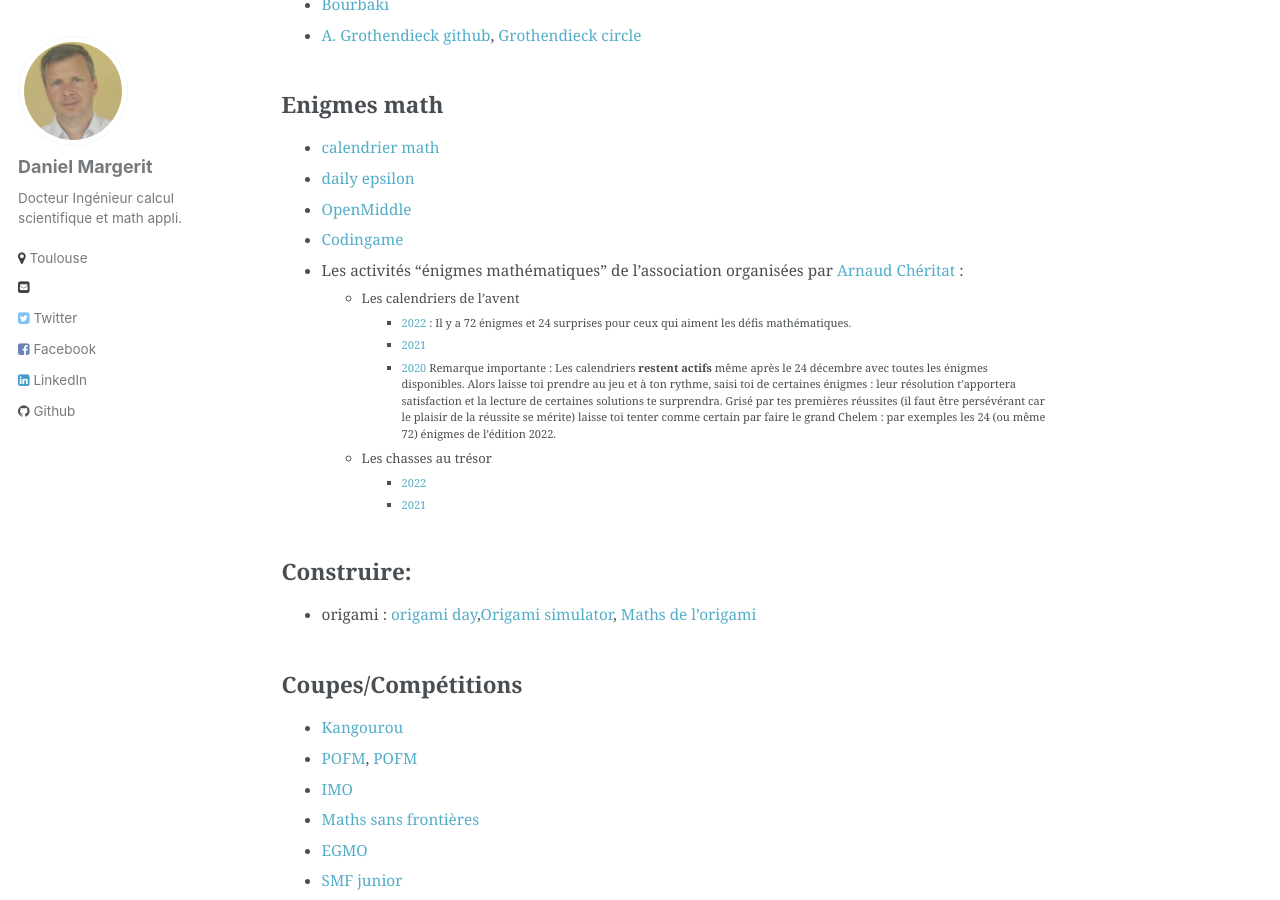
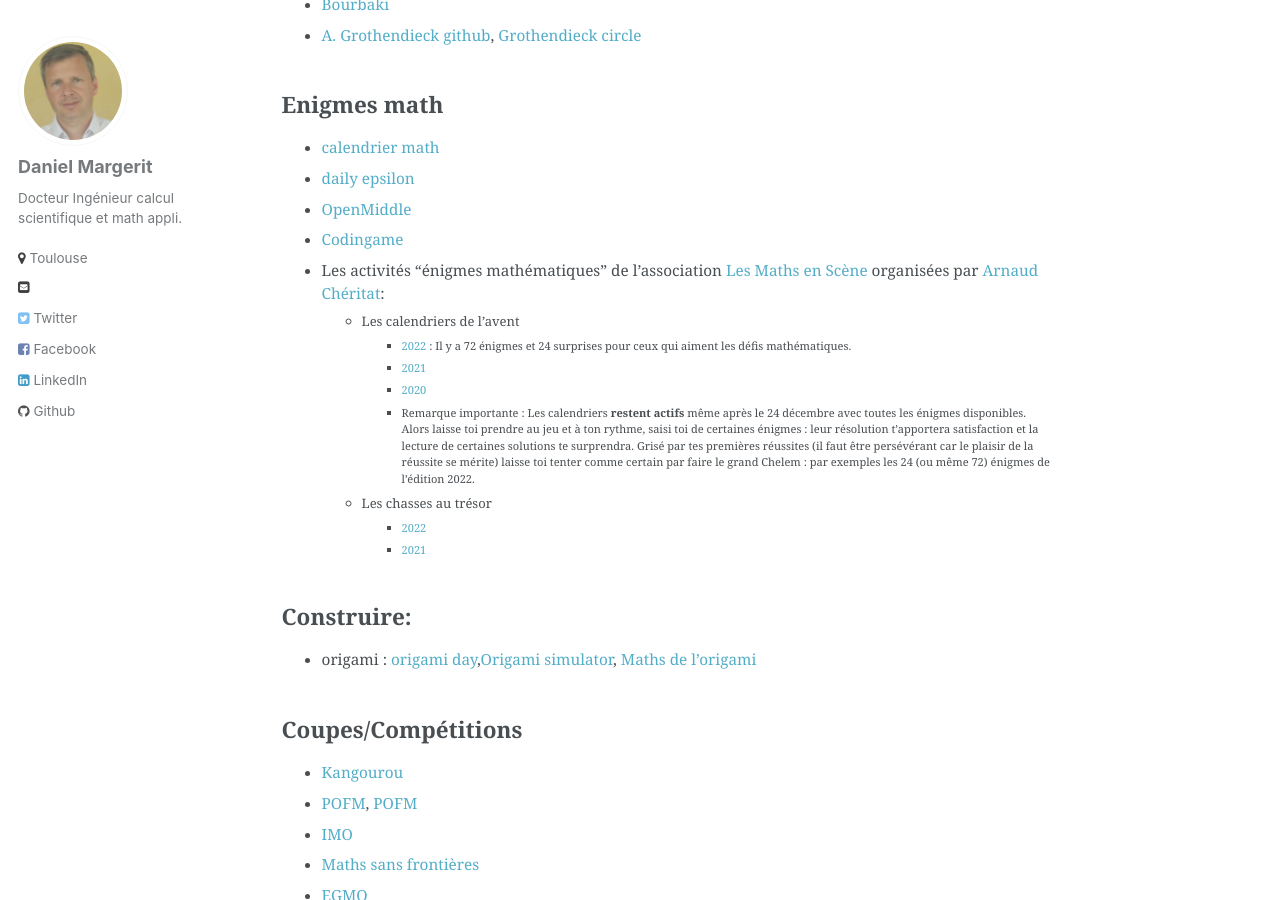
Before and after one commit to danielmargerit/danielmargerit.github.io, a Jekyll site: the page built from _pages/like.md, in a window 1280 px wide and 900 px high, scrolled down 5129 px. Built offline with Jekyll 4.4.1, drawn with Linux system fonts in a browser that asks for light colours.

Commit message:
tipo correction

```diff
--- a/_pages/like.md
+++ b/_pages/like.md
@@ -168,12 +168,12 @@ header:
 - [daily epsilon](https://dailyepsilon.com/2022calendar.php)
 - [OpenMiddle](https://www.fsjm.ch/fr/competitions/owmc/)
 - [Codingame](https://www.codingame.com/start)
-- Les activités "énigmes mathématiques" de l'association organisées par [Arnaud Chéritat](https://www.math.univ-toulouse.fr/~cheritat/) :
+- Les activités "énigmes mathématiques" de l'association [Les Maths en Scène](https://lesmathsenscene.fr/) organisées par [Arnaud Chéritat](https://www.math.univ-toulouse.fr/~cheritat/):
 	- Les calendriers de l'avent
 		- [2022](https://jeux.lesmathsenscene.fr/avent-2022/) : Il y a 72 énigmes et 24 surprises pour ceux qui aiment les défis mathématiques.
 		- [2021](https://jeux.lesmathsenscene.fr/avent-2021/)
 		- [2020](https://jeux.lesmathsenscene.fr/avent-2020/)
-		Remarque importante : Les calendriers **restent actifs** même après le 24 décembre avec toutes les énigmes disponibles.
+		- Remarque importante : Les calendriers **restent actifs** même après le 24 décembre avec toutes les énigmes disponibles.
 		Alors laisse toi prendre au jeu et à ton rythme, saisi toi de certaines énigmes : leur résolution t’apportera satisfaction et la lecture de certaines solutions te surprendra. Grisé par tes premières réussites (il faut être persévérant car le plaisir de la réussite se mérite)
 		laisse toi tenter comme certain par faire le grand Chelem : par exemples les 24 (ou même 72) énigmes de l’édition 2022.
 	 - Les chasses au trésor
```
